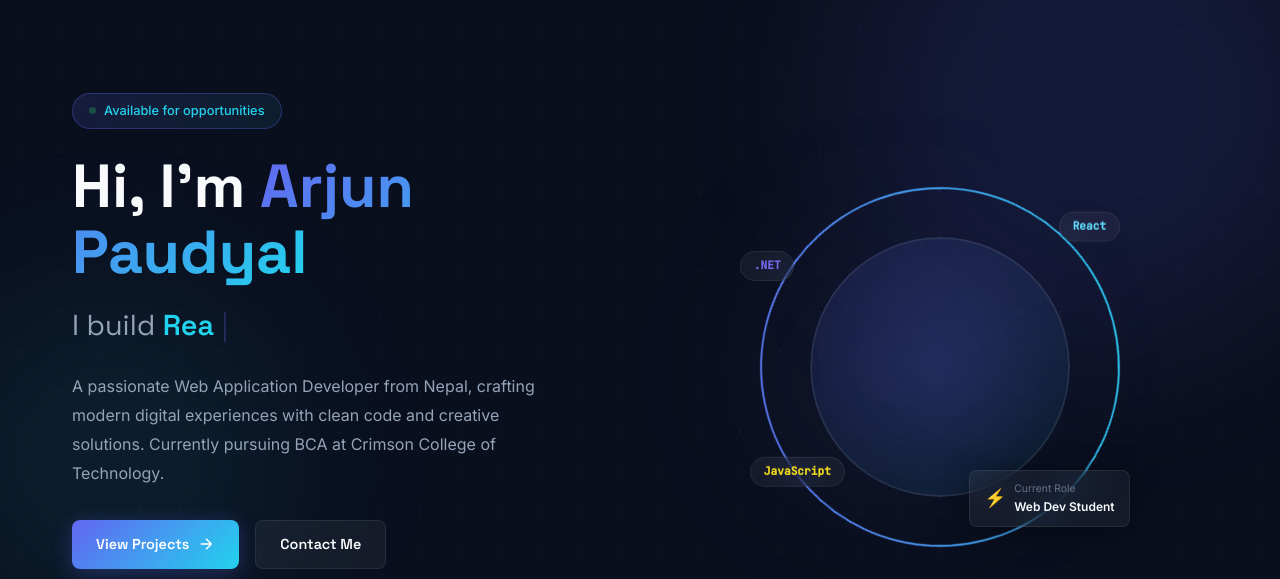
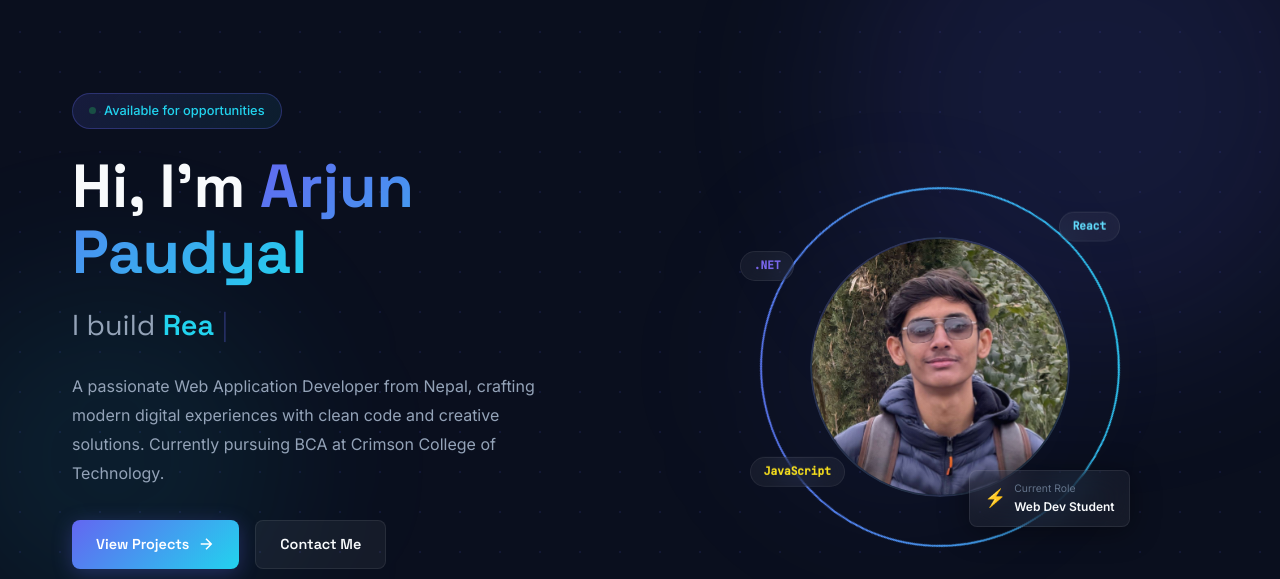
Before and after one commit to arjun-paudyal/My-portfolio-, a plain HTML site: page index.html in a window 1280 px wide. Shown: the part 68-647 px from the top of the page. Drawn offline with Linux system fonts and the light colour scheme; the site is published under a folder, as on GitHub Pages, so addresses that start at the root find nothing.

Commit message:
initial 3

```diff
--- a/index.html
+++ b/index.html
@@ -124,7 +124,7 @@
           <div class="profile-avatar">
             <div class="avatar-placeholder">
               <!-- <span class="avatar-initials">AP</span> -->
-               <img src="/IMAGES/main.jpg" alt="">
+               <img src="images/main.jpg" alt="">
               <div class="avatar-glow"></div>
             </div>
           </div>
```
